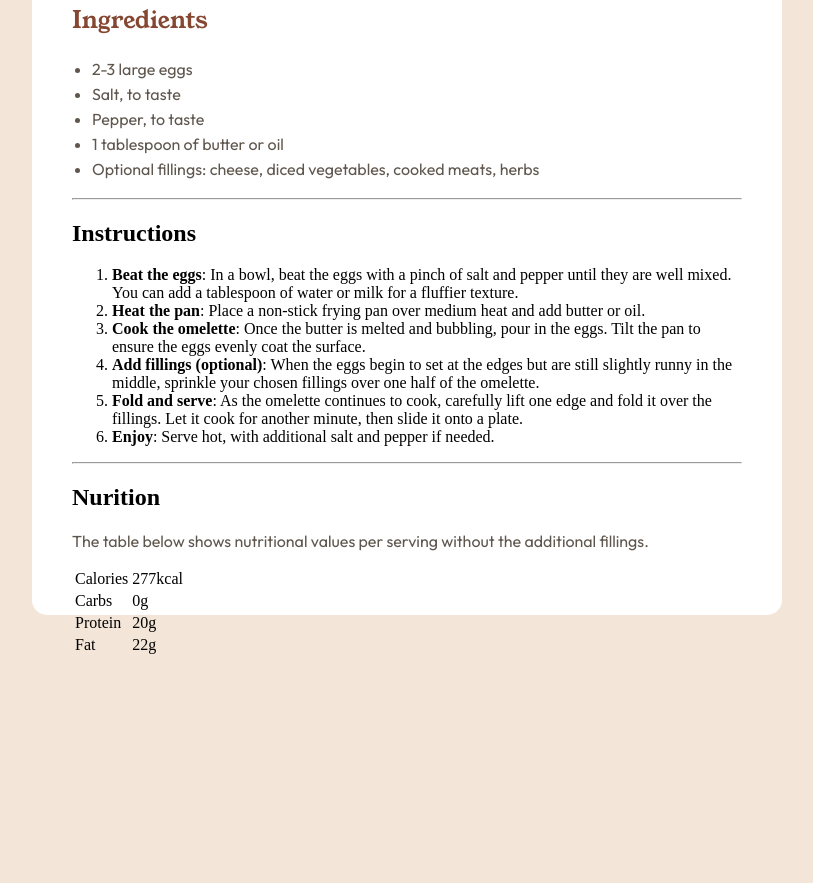
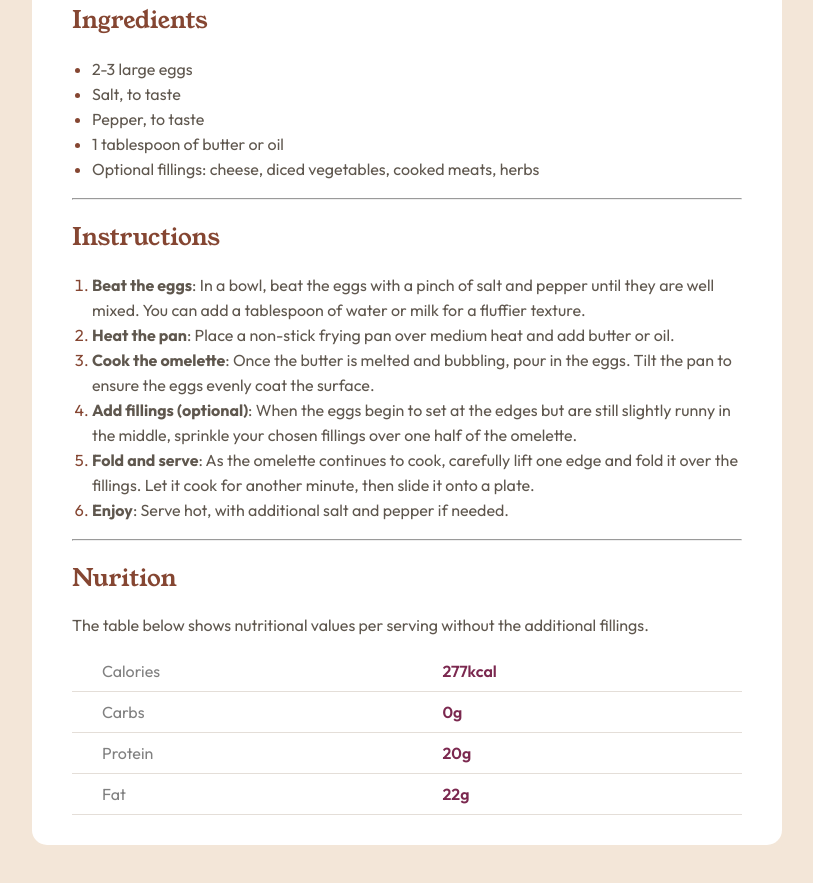
Before and after one commit to abandonedwaffle/recipe_page, a plain HTML site: page index.html in a window 1280 px wide. Shown: the part 765-1648 px from the top of the page, without its empty margins (233-1046 px from the left). Before the commit the page ends 1422 px from the top, so only its background shows below. Drawn offline with Linux system fonts and the light colour scheme.

Commit message:
styled table using classes

```diff
--- a/style.css
+++ b/style.css
@@ -1,14 +1,15 @@
 /* Fonts */
 @import url('https://fonts.googleapis.com/css2?family=Young+Serif&display=swap');
 @import url('https://fonts.googleapis.com/css2?family=Outfit:wght@100..900&display=swap');
-ul {
-    padding-left:   20px;
-}
+
+
+
 * {
     box-sizing: border-box;
+
 }
 body {
-    margin-top: 80px;
+    margin: 0;
     padding: 0;
     min-height: 100vh;
     display: flex;
@@ -34,8 +35,24 @@ h1 {
     font-weight: 400;
     font-style: normal;
 }
+table {
+    width: 100%;
+    border-collapse: collapse;
+}
+ tr {
+    border-bottom: 1px solid hsl(30, 18%, 87%);
+    border-width: 75%;
+ }
+ td {
+    padding: 10px 30px;
+ }
+ ul, ol {
+    padding-left:   20px;
+}
+li::marker {
+    color: hsl(14, 45%, 36%);
 
-
+}
 
 
 
@@ -43,10 +60,12 @@ h1 {
 
 .main {
     background-color: white;
-    height: 1300px;
+    height: 1530px;
     width: 750px;
     padding: 40px;
     border-radius: 15px;
+    margin-top: 80px;
+    margin-bottom: 80px;
 
 }
 .image-container img {
@@ -85,9 +104,45 @@ h1 {
     font-weight: 400;
     font-style: normal;
 }
-.chart-container {
-    display: flex;
-    text-align: left;
-    gap: 80px;
+.instructions-container h2 {
+    font-family: "Young Serif", serif;
+    font-weight: 400;
+    font-style: normal;
+    color: hsl(14, 45%, 36%);
+}
+.instructions-container li {
+    line-height: 25px;
+    color: hsl(30, 10%, 34%);
+    font-family: "Outfit", sans-serif;
+    font-optical-sizing: auto;
+    font-weight: 400;
+    font-style: normal;
+}
 
+.nutrition-container h2{
+    font-family: "Young Serif", serif;
+    font-weight: 400;
+    font-style: normal;
+    color: hsl(14, 45%, 36%);
 }
+
+.nutrition_name {
+    color: grey;
+    margin-left: 2em;
+    font-family: "Outfit", sans-serif;
+}
+.nutrition_value {
+    color: hsl(332, 51%, 32%);
+    font-weight: 600;
+    font-family: "Outfit", sans-serif;
+}
+
+/* Media Queries */
+
+@media all and (max-width: 800px) {
+    .main {
+        padding: 10px;
+        width: 375px;
+        height: auto;
+    }
+}
```
